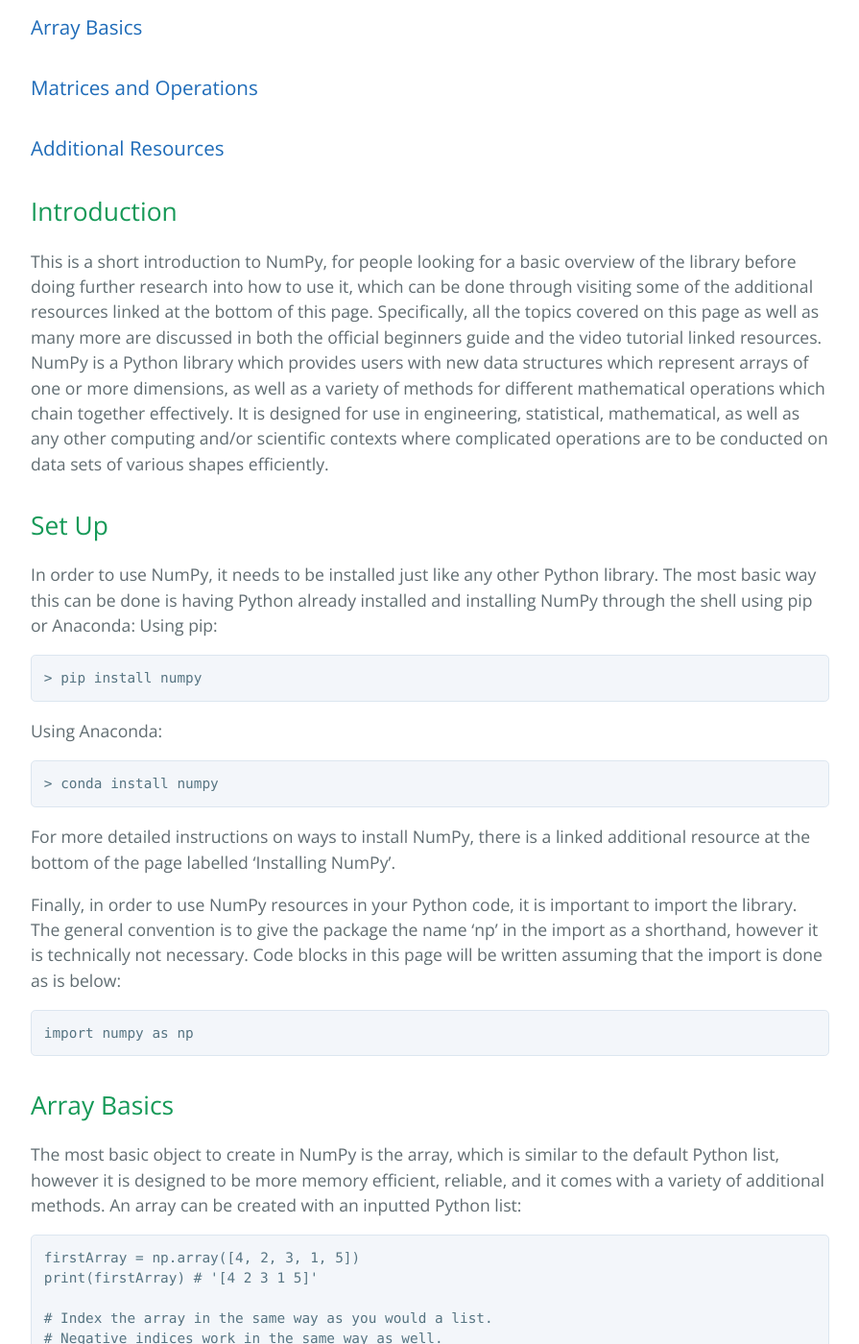
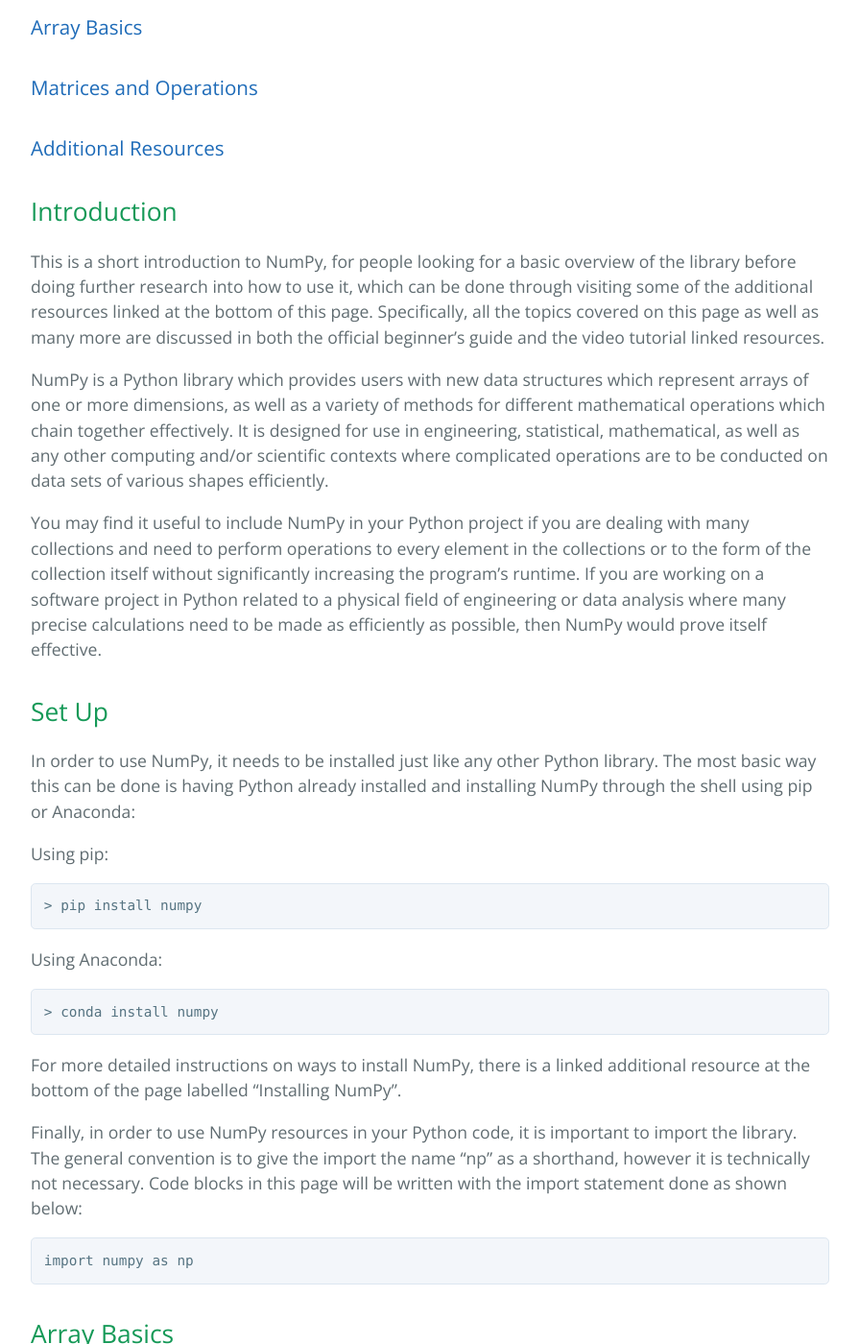
Before and after one commit to learning-software-engineering/learning-software-engineering.github.io, a Jekyll site: the page built from Topics/Tech_Stacks/NumPy.md, in a window 1280 px wide and 1400 px high, scrolled down 607 px. Shown: the whole window at 96% size, without its empty margins (192-1087 px from the left). Built offline with Jekyll 4.4.1, drawn with Linux system fonts in a browser that asks for light colours; our own code applies the rules of GitHub Pages for plain Markdown files; some of the changed text lies outside the part shown.

Commit message:
First Feedback Update
Included two lines in the introduction on how NumPy could be useful to a CSC301 student. Fixed typos and made small improvements to document appearance. Changed code blocks so they could each be individually copied and ran by reader on their own device.

````diff
--- a/Topics/Tech_Stacks/NumPy.md
+++ b/Topics/Tech_Stacks/NumPy.md
@@ -13,11 +13,15 @@
 ### [Additional Resources](#additional-resources-1)
 
 ## Introduction
-This is a short introduction to NumPy, for people looking for a basic overview of the library before doing further research into how to use it, which can be done through visiting some of the additional resources linked at the bottom of this page. Specifically, all the topics covered on this page as well as many more are discussed in both the official beginners guide and the video tutorial linked resources.
+This is a short introduction to NumPy, for people looking for a basic overview of the library before doing further research into how to use it, which can be done through visiting some of the additional resources linked at the bottom of this page. Specifically, all the topics covered on this page as well as many more are discussed in both the official beginner's guide and the video tutorial linked resources.
+
 NumPy is a Python library which provides users with new data structures which represent arrays of one or more dimensions, as well as a variety of methods for different mathematical operations which chain together effectively. It is designed for use in engineering, statistical, mathematical, as well as any other computing and/or scientific contexts where complicated operations are to be conducted on data sets of various shapes efficiently.
+
+You may find it useful to include NumPy in your Python project if you are dealing with many collections and need to perform operations to every element in the collections or to the form of the collection itself without significantly increasing the program's runtime. If you are working on a software project in Python related to a physical field of engineering or data analysis where many precise calculations need to be made as efficiently as possible, then NumPy would prove itself effective.
 
 ## Set Up
 In order to use NumPy, it needs to be installed just like any other Python library. The most basic way this can be done is having Python already installed and installing NumPy through the shell using pip or Anaconda:
+
 Using pip:
 ```bash
 > pip install numpy
@@ -26,9 +30,9 @@
 ```bash
 > conda install numpy
 ```
-For more detailed instructions on ways to install NumPy, there is a linked additional resource at the bottom of the page labelled 'Installing NumPy'.
+For more detailed instructions on ways to install NumPy, there is a linked additional resource at the bottom of the page labelled "Installing NumPy".
 
-Finally, in order to use NumPy resources in your Python code, it is important to import the library. The general convention is to give the package the name 'np' in the import as a shorthand, however it is technically not necessary. Code blocks in this page will be written assuming that the import is done as is below:
+Finally, in order to use NumPy resources in your Python code, it is important to import the library. The general convention is to give the import the name "np" as a shorthand, however it is technically not necessary. Code blocks in this page will be written with the import statement done as shown below:
 ```py
 import numpy as np
 ```
@@ -36,6 +40,8 @@
 ## Array Basics
 The most basic object to create in NumPy is the array, which is similar to the default Python list, however it is designed to be more memory efficient, reliable, and it comes with a variety of additional methods. An array can be created with an inputted Python list:
 ```py
+import numpy as np
+
 firstArray = np.array([4, 2, 3, 1, 5])
 print(firstArray) # '[4 2 3 1 5]'
 
@@ -60,9 +66,12 @@
 print(concatenated) # '['a' 'b' 'c' 'd' 'e' 'f']'
 ```
 
-An array can also be created with fixed values, such as 0's or 1's, or if speed is a concern, then there is a method to create an array with random values at each index (it is important to remember this if using NumPy's 'empty()' function):
+An array can also be created with fixed values, such as 0's or 1's, or if speed is a concern, then there is an even faster method to create an array with random values at each index (it is important to remember this if using NumPy's 'empty()' function):
 ```py
-# Create arrays with inputted size attributes. The default type of each element in these arrays is a 64-bit float, which is why 0 appears as '0.'.
+import numpy as np
+
+# Create arrays with inputted size attributes.
+# The default type of each element in these arrays is a 64-bit float, which is why 0 appears as '0.'.
 # Array with random values in each index.
 empty = np.empty(3)
 
@@ -73,10 +82,13 @@
 print(oneArray) # '[1. 1. 1.]'
 ```
 
-It is important to mention that arrays must contain elements of the same type. There will be an example below showcasing what happens when given a list of various types as an argumen to the array constructor.
+It is important to mention that arrays must contain elements of the same type. There will be an example below showcasing what happens when given a list of various types as an argument to the array constructor.
 Additionally, arrays can be constructed as a range (similar to Python's 'range' function), which can also be defined as a range spaced linearly.
+
 Finally, as mentioned above, arrays are defined by default to contain elements of the type np.float64, which is a 64-bit floating point number. When creating an array, a pre-defined NumPy data type can be passed in to define the type of the array elements:
 ```py
+import numpy as np
+
 # Creating this array will make each element turn into a string:
 variety = np.array([True, 2, 'c'])
 print(variety) # '['True' '2' 'c']'
@@ -98,8 +111,10 @@
 
 The matrices in NumPy act like matrices seen in algebra courses, which means that they store a two-dimensional grid of values. A matrix with 3 rows and 5 columns has shape represented by the tuple (3, 5), and an array with 5 elements has shape (5, ). There is only one shape attribute in the array's tuple due to it having only one dimension.
 
-Similar to how arrays are created, matrices can be created using a two-dimensional Python list, however it is important to note the matries must have a constant number of elements in each row (inner list), following in the same logic that an algebraic matrix cannot have missing values in a given position on the grid. Below are some examples of how to properly and improperly create matrices, an example of a 3-dimensional array, as well as some basic operations that can be carried out with them:
+Similar to how arrays are created, matrices can be created using a two-dimensional Python list, however it is important to note the matrices must have a constant number of elements in each row (inner list), following in the same logic that an algebraic matrix cannot have missing values in a given position on the grid. Below are some examples of how to properly and improperly create matrices, an example of a 3-dimensional array, as well as some basic operations that can be carried out with them:
 ```py
+import numpy as np
+
 # This will create a basic matrix with 3 rows and 5 columns
 matrix = np.array([[1, 2, 3, 4, 5], [6, 7, 8, 9, 10], [11, 12, 13, 14, 15]])
 
@@ -148,11 +163,12 @@
 
 One final significant note to make is that since most of these operations return an array or a scalar, it is simple to chain these operations in order to represent more complex mathematical equations which involve a sequence of steps. Provided below is a block of code displaying how the functions described above work.
 ```py
+import numpy as np
+
 # Definitions from earlier to be re-used:
-"""
 firstArray = np.array([4, 2, 3, 1, 5])
 matrix = np.array([[1, 2, 3, 4, 5], [6, 7, 8, 9, 10], [11, 12, 13, 14, 15]])
-"""
+
 # Broadcasting with a scalar
 print(firstArray * 0.5) # '[2.  1.  1.5 0.5 2.5]'
 # Addition with a scalar
@@ -195,5 +211,5 @@
 
 - [NumPy Home Page](https://numpy.org/)
 - [Installing NumPy](https://numpy.org/install/)
-- [NumPy Official Beginners Guide](https://numpy.org/doc/stable/user/absolute_beginners.html)
+- [NumPy Official Beginner's Guide](https://numpy.org/doc/stable/user/absolute_beginners.html)
 - [Video Tutorial for Beginners](https://www.youtube.com/watch?v=QUT1VHiLmmI&ab_channel=freeCodeCamp.org)
````
Also changed, not shown: other parts of Topics/Tech_Stacks/NumPy.md (+2 -1 lines).
